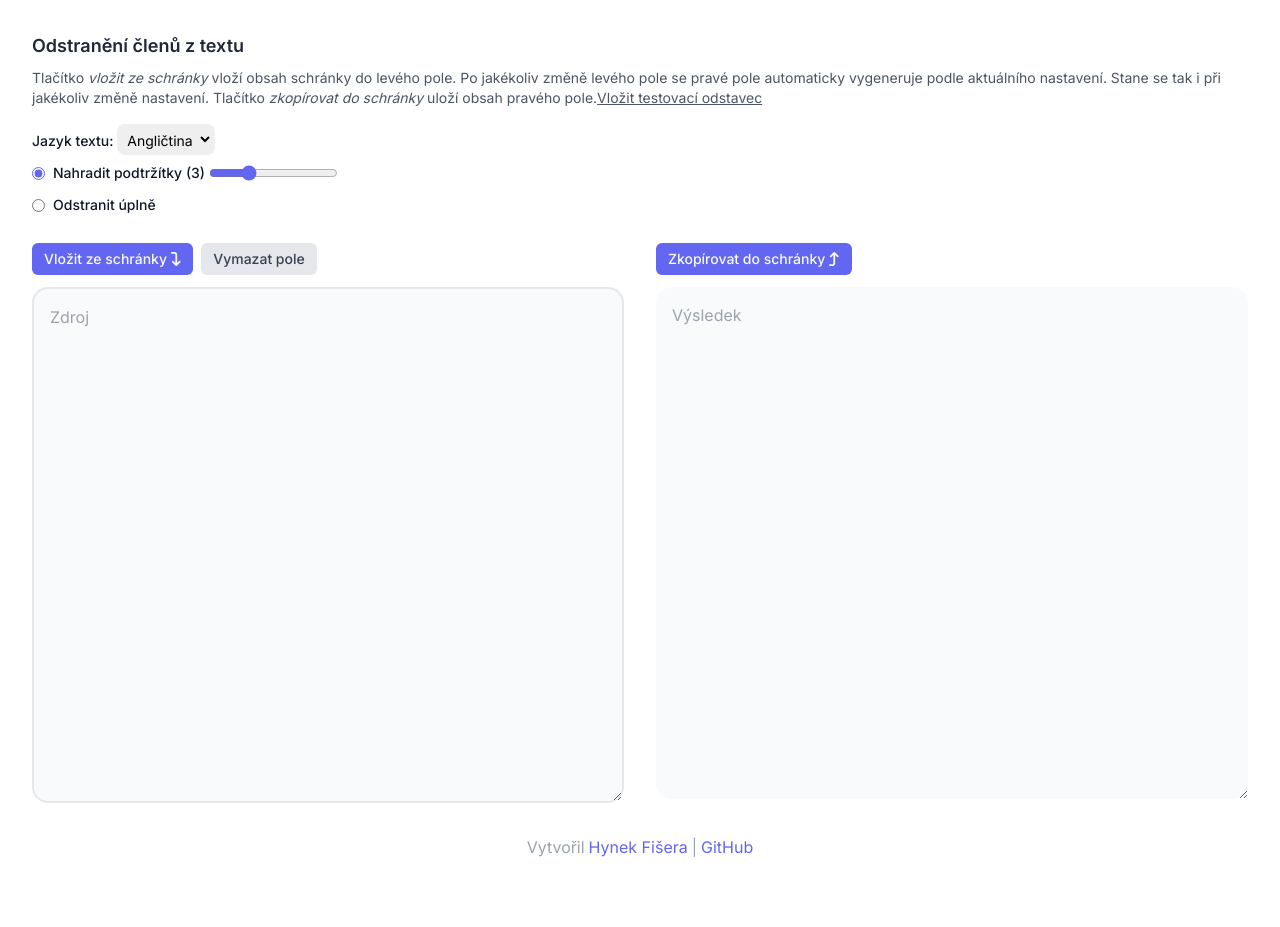
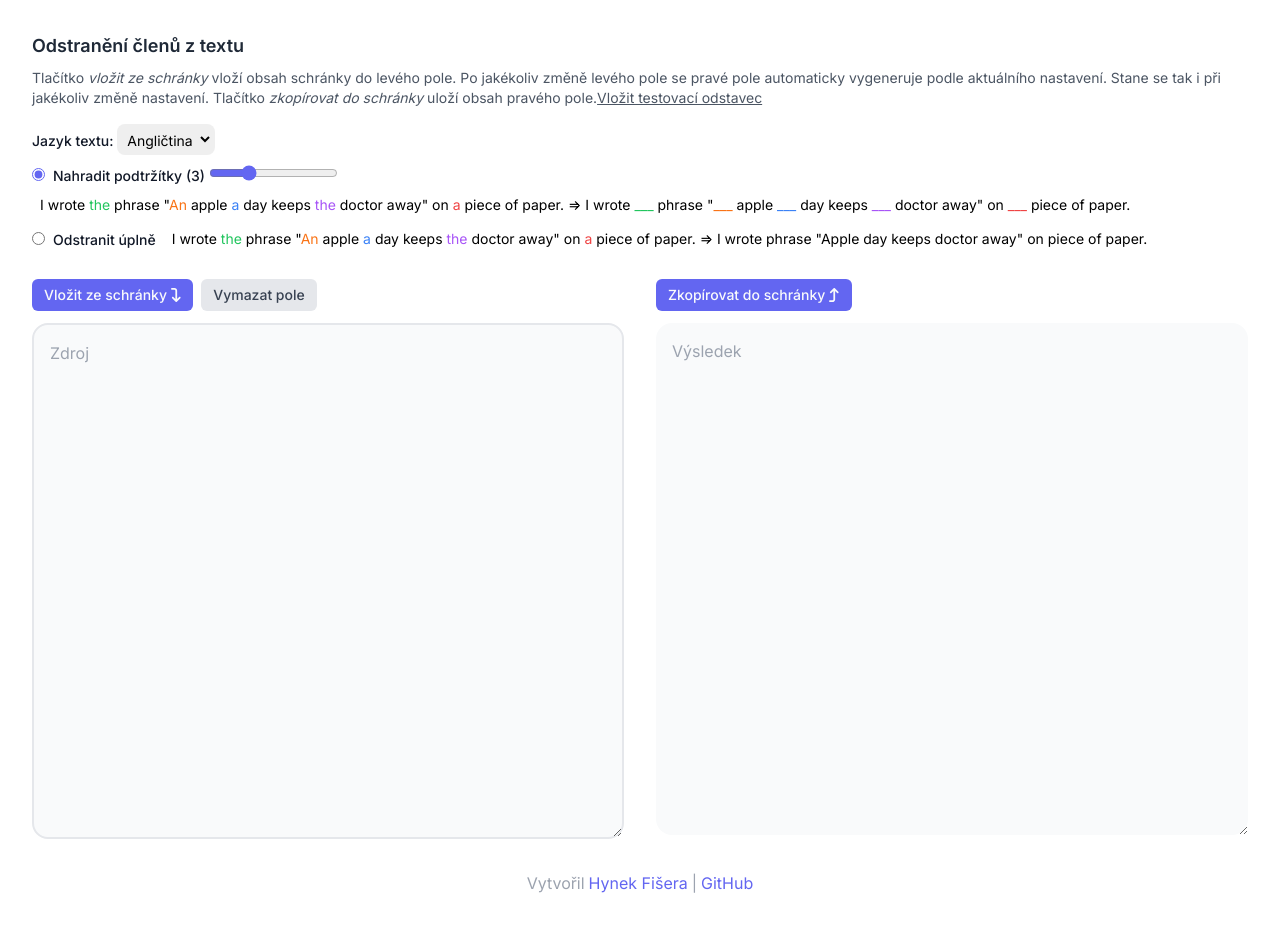
Before and after one commit to hynekfisera/odstraneni-clenu, a Next.js app: page / in a window 1280 px wide. Before the commit the page ends 891 px from the top, so only its background shows below. Built offline with nearby package versions, Linux system fonts and the light colour scheme.

Commit message:
Add mode descriptions

```diff
--- a/pages/index.tsx
+++ b/pages/index.tsx
@@ -78,18 +78,31 @@ export default function Home() {
               <option value="en">Angličtina</option>
             </select>
           </div>
-          <div className="flex items-center mb-3">
+          <div className="flex flex-wrap gap-2 items-center mb-3">
+            <div>
               <input checked={mode} onChange={(e) => setMode(e.target.checked)} id="underscores" type="radio" name="mode" className="accent-indigo-500 outline-none" />
               <label htmlFor="underscores" className="ml-2 text-sm font-medium text-gray-900 select-none">
                 Nahradit podtržítky {mode && `(${count})`}
               </label>
               {mode && <input type="range" name="count" id="count" value={count} onChange={(e) => setCount(+e.target.value)} min={1} max={8} step={1} className="outline-none accent-indigo-500 ml-1" />}
             </div>
-          <div className="flex items-center mb-3">
+            <div className="text-sm font-normal ml-2">
+              I wrote <span className="text-green-500">the</span> phrase &quot;<span className="text-orange-500">An</span> apple <span className="text-blue-500">a</span> day keeps <span className="text-purple-500">the</span> doctor away&quot; on <span className="text-red-500">a</span> piece of
+              paper. =&gt; I wrote <span className="text-green-500">___</span> phrase &quot;<span className="text-orange-500">___</span> apple <span className="text-blue-500">___</span> day keeps <span className="text-purple-500">___</span> doctor away&quot; on{" "}
+              <span className="text-red-500">___</span> piece of paper.
+            </div>
+          </div>
+          <div className="flex flex-wrap gap-2 items-center mb-3">
+            <div>
               <input checked={!mode} onChange={(e) => setMode(!e.target.checked)} id="nothing" type="radio" name="mode" className="accent-indigo-500 outline-none" />
               <label htmlFor="nothing" className="ml-2 text-sm font-medium text-gray-900 select-none">
                 Odstranit úplně
               </label>
+            </div>
+            <div className="text-sm font-normal ml-2">
+              I wrote <span className="text-green-500">the</span> phrase &quot;<span className="text-orange-500">An</span> apple <span className="text-blue-500">a</span> day keeps <span className="text-purple-500">the</span> doctor away&quot; on <span className="text-red-500">a</span> piece of
+              paper. =&gt; I wrote phrase &quot;Apple day keeps doctor away&quot; on piece of paper.
+            </div>
           </div>
         </section>
         <section className="grid lg:grid-cols-2 gap-8">
```
Lines whose indentation alone changed are shown as unchanged.
